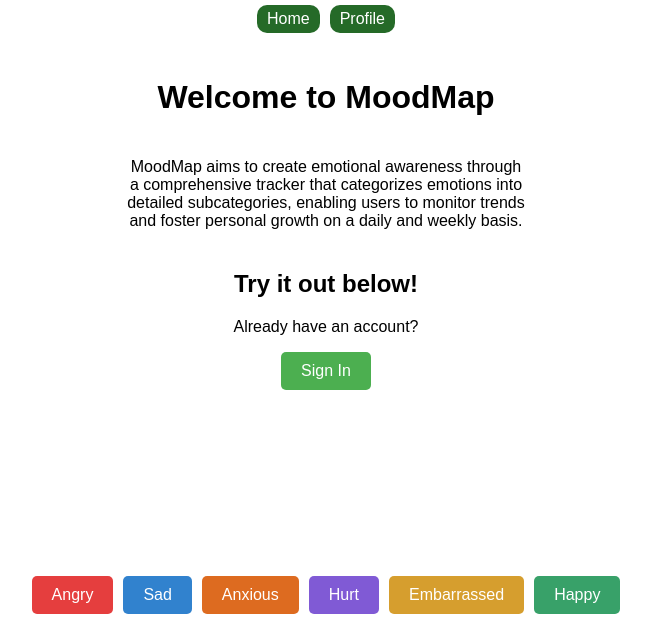
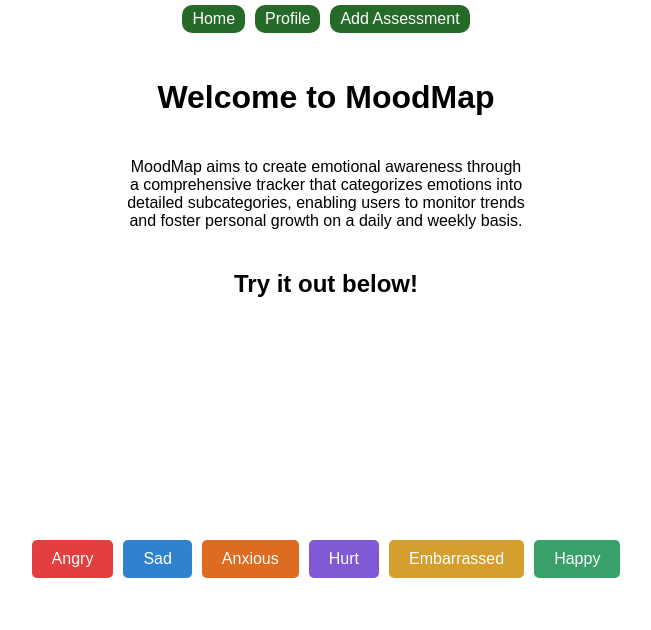
Before and after one commit to software-students-spring2024/2-web-app-exercise-team-11, a Flask app: page / in a window 1280 px wide. Shown: the top 630 px of the page, without its empty margins (314-965 px from the left). Run offline with Flask 2, Linux system fonts and the light colour scheme; the visitor is signed in with stand-in values (Sample User, id 1).

Commit message:
Added nav bar to profile page, added third option, sign in button disappears when logged in

```diff
--- a/static/nav.css
+++ b/static/nav.css
@@ -18,6 +18,8 @@ nav li a {
 
 .nav-btn {
     display: inline-block;
+    justify-content: center;
+    align-items: center;
     background-color: #256a28;
     color: rgb(255, 255, 255);
     padding: 5px 10px;
--- a/static/profile.css
+++ b/static/profile.css
@@ -14,6 +14,7 @@ body {
     padding: 20px;
     border-radius: 15px;
     box-shadow: 0 4px 8px rgba(0, 0, 0, 0.1);
+    margin-top: 60px;
 
 }
 
--- a/templates/landing.html
+++ b/templates/landing.html
@@ -15,8 +15,10 @@
             categorizes emotions into detailed subcategories, enabling users to monitor trends and foster personal growth on a daily and weekly basis.</p>
         <h2>Try it out below!</h2>
         <div id="account-actions">
-            <p>Already have an account?</p>
-            <a href="/sign_in" class="action-btn">Sign In</a>
+            {% if logged_in == False %}
+                <p>Already have an account?</p>
+                <a href="/sign_in" class="action-btn">Sign In</a>
+            {% endif %}
         </div>
 
     </header>
--- a/templates/nav_bar.html
+++ b/templates/nav_bar.html
@@ -5,6 +5,6 @@
     <ul>
         <li><a href="/" class="nav-btn">Home</a></li>
         <li><a href="/profile" class="nav-btn">Profile</a></li>
-        <!-- Add more links as needed -->
+        <li><a href="/assessment" class="nav-btn">Add Assessment</a></li>
     </ul>
 </nav>
--- a/templates/profile.html
+++ b/templates/profile.html
@@ -3,9 +3,11 @@
 <head>
     <title>User Profile</title>
     <link rel="stylesheet" type="text/css" href="../static/profile.css">
+    <link rel="stylesheet" href="{{ url_for('static', filename='nav.css') }}">
 </head>
 <body>
     <div class="profile-container">
+        {% include 'nav_bar.html' %}
         <h2>Welcome, {{ user.full_name }}</h2>
         <div class="profile-picture">
         </div>
```
